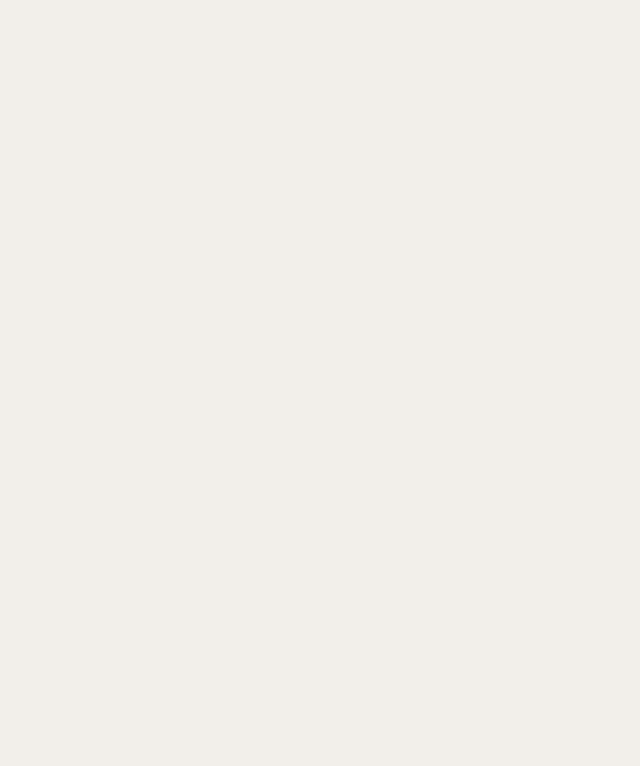
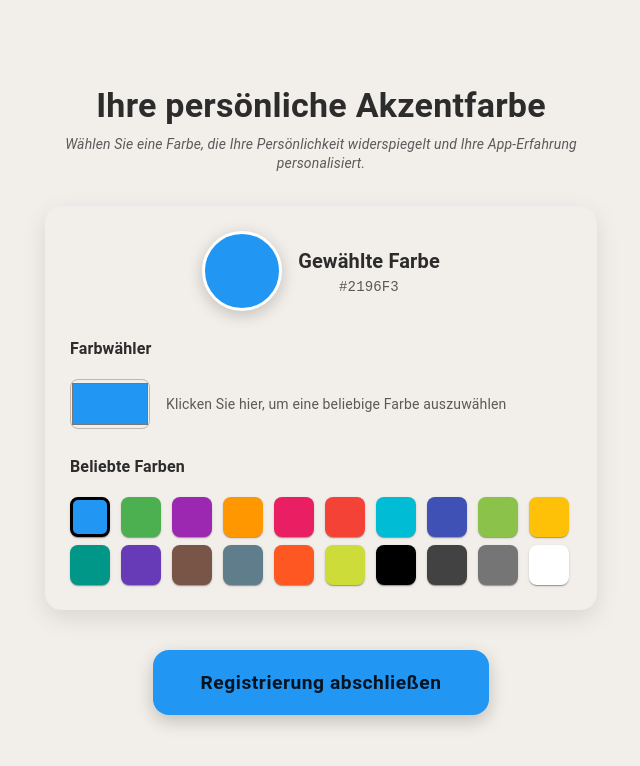
Before and after one commit to GAFMONKEY/whisper-world-frontend, a React (Vite) app: page /color-picker in a window 1280 px wide. Before the commit this address had no page. Shown: the top 766 px of the page, without its empty margins (319-959 px from the left). Built offline with nearby package versions, Linux system fonts and the light colour scheme.

Commit message:
added ColorPickerPage and updated navigation from HobbyPage

```diff
--- a/src/App.tsx
+++ b/src/App.tsx
@@ -18,6 +18,7 @@ import LikertScalePage from './pages/LikertScalePage';
 import LifestylePage from './pages/LifestylePage';
 import MusicPage from './pages/MusicPage';
 import HobbyPage from './pages/HobbyPage';
+import ColorPickerPage from './pages/ColorPickerPage';
 
 function App() {
   return (
@@ -41,6 +42,7 @@ function App() {
           <Route path="/lifestyle" element={<LifestylePage />} />
           <Route path="/music" element={<MusicPage />} />
           <Route path="/hobbies" element={<HobbyPage />} />
+          <Route path="/color-picker" element={<ColorPickerPage />} />
         </Routes>
       </BrowserRouter>
     </ThemeProvider>
--- /dev/null
+++ b/src/pages/ColorPickerPage.tsx
@@ -0,0 +1,281 @@
+import React, { useState } from 'react';
+import {
+  Box,
+  Typography,
+  Button,
+  Paper,
+  TextField,
+} from '@mui/material';
+import { useNavigate } from 'react-router-dom';
+
+const ColorPickerPage: React.FC = () => {
+  const navigate = useNavigate();
+  const [selectedColor, setSelectedColor] = useState('#2196F3');
+
+  const handleContinue = () => {
+    // Lade die gespeicherten Daten
+    const savedProfile = JSON.parse(localStorage.getItem('userProfile') || '{}');
+
+    console.log('Complete profile with accent color:', {
+      ...savedProfile,
+      accentColor: selectedColor
+    });
+
+    // Speichere das komplette Profil
+    localStorage.setItem('userProfile', JSON.stringify({
+      ...savedProfile,
+      accentColor: selectedColor
+    }));
+
+    // Navigiere zum Dashboard
+    navigate('/dashboard');
+  };
+
+  // Vordefinierte beliebte Farben für schnelle Auswahl
+  const presetColors = [
+    '#2196F3', '#4CAF50', '#9C27B0', '#FF9800',
+    '#E91E63', '#F44336', '#00BCD4', '#3F51B5',
+    '#8BC34A', '#FFC107', '#009688', '#673AB7',
+    '#795548', '#607D8B', '#FF5722', '#CDDC39',
+    '#000000', '#424242', '#757575', '#FFFFFF'
+  ];
+
+  const isCompleted = selectedColor !== '';
+
+  return (
+    <Box
+      sx={{
+        minHeight: '100vh',
+        width: '100vw',
+        display: 'flex',
+        justifyContent: 'center',
+        alignItems: 'center',
+        backgroundColor: 'background.default',
+        margin: 0,
+        padding: 2,
+      }}
+    >
+      <Box
+        sx={{
+          display: 'flex',
+          flexDirection: 'column',
+          justifyContent: 'center',
+          alignItems: 'center',
+          textAlign: 'center',
+          px: 3,
+          py: 4,
+          maxWidth: 600,
+          width: '100%',
+        }}
+      >
+        {/* Headline */}
+        <Typography
+          variant="h4"
+          sx={{
+            textAlign: 'center',
+            mb: 1,
+            color: 'text.primary',
+            fontWeight: 'bold',
+          }}
+        >
+          Ihre persönliche Akzentfarbe
+        </Typography>
+
+        {/* Subtext */}
+        <Typography
+          variant="body2"
+          sx={{
+            textAlign: 'center',
+            mb: 4,
+            color: 'text.secondary',
+            fontStyle: 'italic',
+            lineHeight: 1.4,
+          }}
+        >
+          Wählen Sie eine Farbe, die Ihre Persönlichkeit widerspiegelt und Ihre App-Erfahrung personalisiert.
+        </Typography>
+
+        <Box
+          sx={{
+            backgroundColor: 'background.paper',
+            borderRadius: 4,
+            p: { xs: 2, sm: 3 },
+            boxShadow: '0 8px 24px rgba(0,0,0,0.1)',
+            border: '1px solid',
+            borderColor: 'grey.200',
+            width: '100%',
+            mb: 3,
+          }}
+        >
+          {/* Aktuelle Farbvorschau */}
+          <Box
+            sx={{
+              display: 'flex',
+              alignItems: 'center',
+              justifyContent: 'center',
+              mb: 3,
+              gap: 2,
+            }}
+          >
+            <Box
+              sx={{
+                width: 80,
+                height: 80,
+                backgroundColor: selectedColor,
+                borderRadius: '50%',
+                boxShadow: '0 4px 16px rgba(0,0,0,0.2)',
+                border: '3px solid white',
+              }}
+            />
+            <Box>
+              <Typography
+                variant="h6"
+                sx={{
+                  color: 'text.primary',
+                  fontWeight: 'bold',
+                }}
+              >
+                Gewählte Farbe
+              </Typography>
+              <Typography
+                variant="body2"
+                sx={{
+                  color: 'text.secondary',
+                  fontFamily: 'monospace',
+                }}
+              >
+                {selectedColor.toUpperCase()}
+              </Typography>
+            </Box>
+          </Box>
+
+          {/* Farbwähler */}
+          <Box sx={{ mb: 3 }}>
+            <Typography
+              variant="subtitle1"
+              sx={{
+                textAlign: 'left',
+                mb: 2,
+                color: 'text.primary',
+                fontWeight: 'bold',
+              }}
+            >
+              Farbwähler
+            </Typography>
+
+            <Box
+              sx={{
+                display: 'flex',
+                alignItems: 'center',
+                gap: 2,
+                mb: 2,
+              }}
+            >
+              <TextField
+                type="color"
+                value={selectedColor}
+                onChange={(e) => setSelectedColor(e.target.value)}
+                sx={{
+                  width: 80,
+                  '& input': {
+                    height: 50,
+                    padding: 0,
+                    border: 'none',
+                    borderRadius: 2,
+                    cursor: 'pointer',
+                  },
+                  '& .MuiOutlinedInput-root': {
+                    padding: 0,
+                    borderRadius: 2,
+                  },
+                }}
+              />
+              <Typography
+                variant="body2"
+                sx={{
+                  color: 'text.secondary',
+                }}
+              >
+                Klicken Sie hier, um eine beliebige Farbe auszuwählen
+              </Typography>
+            </Box>
+          </Box>
+
+          {/* Vordefinierte Farben */}
+          <Box>
+            <Typography
+              variant="subtitle1"
+              sx={{
+                textAlign: 'left',
+                mb: 2,
+                color: 'text.primary',
+                fontWeight: 'bold',
+              }}
+            >
+              Beliebte Farben
+            </Typography>
+
+            <Box
+              sx={{
+                display: 'grid',
+                gridTemplateColumns: 'repeat(auto-fit, minmax(40px, 1fr))',
+                gap: 1,
+              }}
+            >
+              {presetColors.map((color) => (
+                <Paper
+                  key={color}
+                  onClick={() => setSelectedColor(color)}
+                  sx={{
+                    width: 40,
+                    height: 40,
+                    backgroundColor: color,
+                    cursor: 'pointer',
+                    borderRadius: 2,
+                    border: selectedColor === color ? '3px solid #000' : '2px solid transparent',
+                    transition: 'all 0.2s ease',
+                    '&:hover': {
+                      transform: 'scale(1.1)',
+                      boxShadow: '0 4px 12px rgba(0,0,0,0.3)',
+                    },
+                  }}
+                />
+              ))}
+            </Box>
+          </Box>
+        </Box>
+
+        <Button
+          variant="contained"
+          onClick={handleContinue}
+          disabled={!isCompleted}
+          sx={{
+            mt: 2,
+            py: 2,
+            px: 6,
+            fontSize: '1.2rem',
+            fontWeight: 600,
+            borderRadius: 4,
+            boxShadow: '0 6px 18px rgba(0,0,0,0.2)',
+            backgroundColor: selectedColor,
+            '&:hover': {
+              backgroundColor: selectedColor,
+              opacity: 0.9,
+              boxShadow: '0 8px 24px rgba(0,0,0,0.3)',
+              transform: 'translateY(-2px)',
+            },
+            '&:disabled': {
+              backgroundColor: 'grey.400',
+              color: 'grey.600',
+              boxShadow: 'none',
+            },
+          }}
+        >
+          Registrierung abschließen
+        </Button>
+      </Box>
+    </Box>
+  );
+};
+
+export default ColorPickerPage;
--- a/src/pages/HobbyPage.tsx
+++ b/src/pages/HobbyPage.tsx
@@ -26,8 +26,8 @@ const HobbyPage: React.FC = () => {
       hobbies: selectedHobbies
     }));
 
-    // Navigiere zum Dashboard
-    navigate('/dashboard');
+    // Navigiere zur Farbauswahl-Seite
+    navigate('/color-picker');
   };
 
   const hobbies = [
@@ -228,7 +228,7 @@ const HobbyPage: React.FC = () => {
             },
           }}
         >
-          Profil vervollständigen
+          Weiter
         </Button>
       </Box>
     </Box>
```
